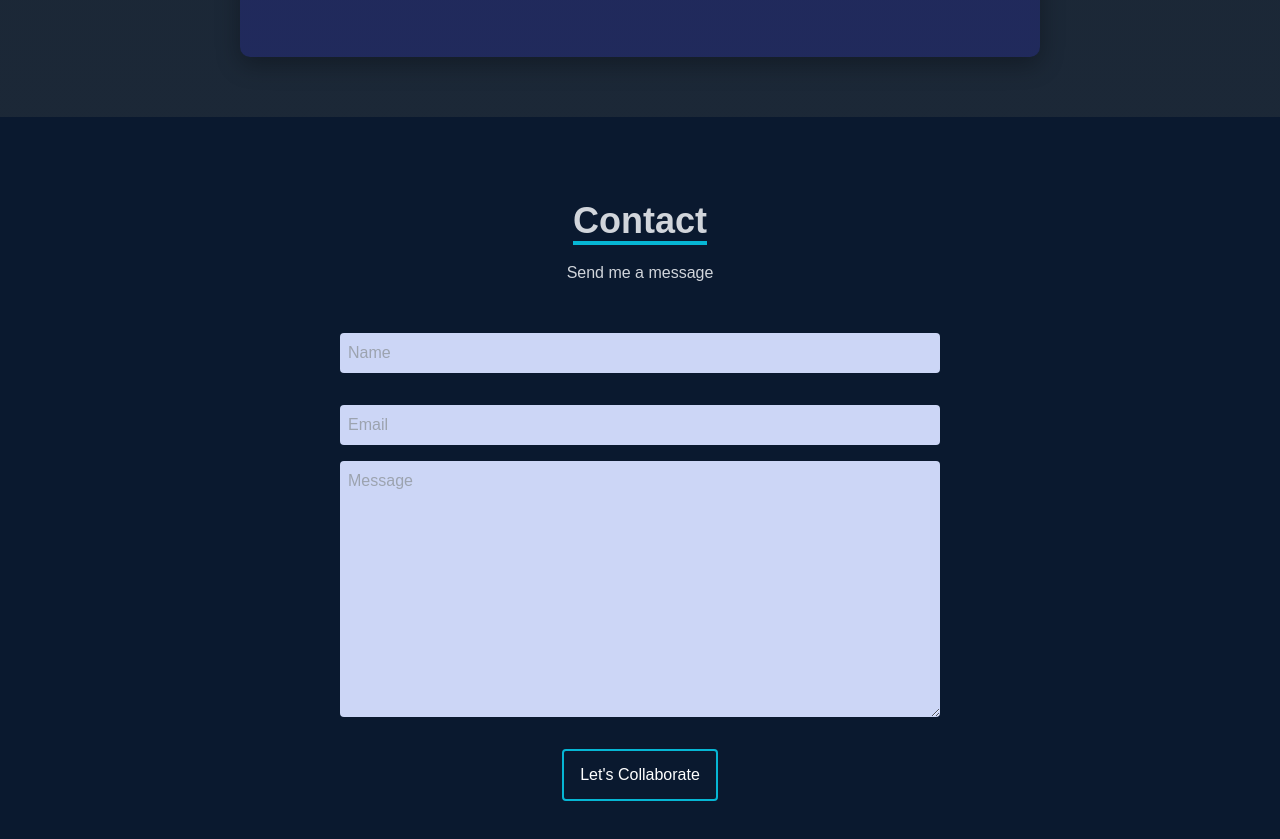
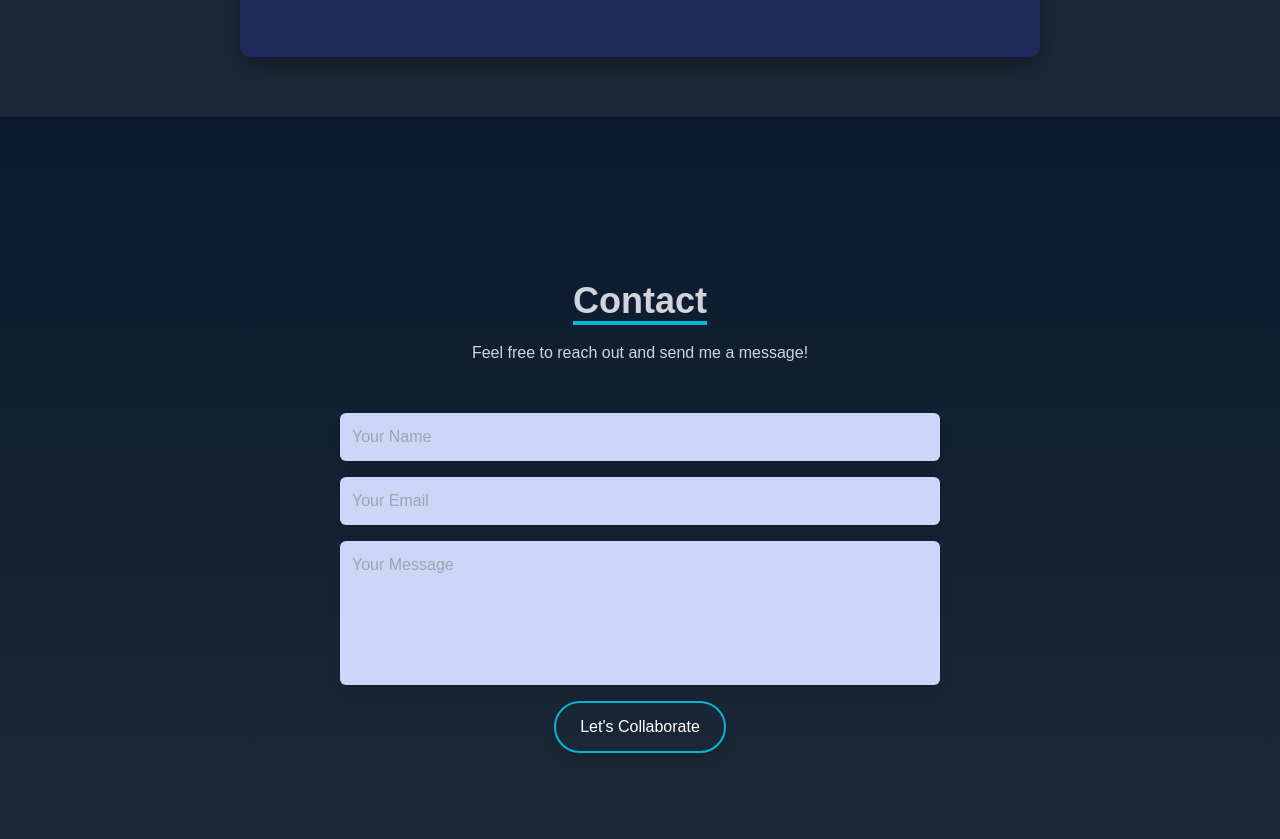
Before and after one commit to MelakuAzene21/My_PortFolio_React, a React (Create React App) app: page / in a window 1280 px wide. Shown: the part 5644-6483 px from the top of the page. Built offline with nearby package versions, Linux system fonts and the light colour scheme.

Commit message:
add transition Effect on Contacts

```diff
--- a/src/components/Contact.js
+++ b/src/components/Contact.js
@@ -1,4 +1,83 @@
-import React, { useState } from 'react';
+// import React, { useState } from 'react';
+
+// const Contact = () => {
+//     const [formData, setFormData] = useState({
+//         name: '',
+//         email: '',
+//         message: '',
+//     });
+
+//     const handleChange = (e) => {
+//         const { name, value } = e.target;
+//         setFormData((prevData) => ({
+//             ...prevData,
+//             [name]: value,
+//         }));
+//     };
+
+//     const handleSubmit = (e) => {
+//         e.preventDefault();
+//         // Basic validation (can be expanded)
+//         if (!formData.name || !formData.email || !formData.message) {
+//             alert("Please fill in all fields.");
+//             return;
+//         }
+//         // Handle form submission (e.g., send to server)
+//         alert('Message sent successfully!'); // Feedback message
+//         // Reset form
+//         setFormData({ name: '', email: '', message: '' });
+//     };
+
+//     return (
+//         <div name='contact' className='w-full h-screen bg-[#0a192f] flex justify-center items-center p-4'>
+//             <div className='flex flex-col max-w-[600px] w-full'>
+//                 <div className='pb-8 flex flex-col justify-center w-full h-full items-center'>
+//                     <p className='text-4xl font-bold inline border-b-4 border-cyan-500 text-gray-300'>Contact</p>
+//                     <p className='text-gray-300 py-4'>Send me a message</p>
+//                 </div>
+//                 <form onSubmit={handleSubmit} className='flex flex-col'>
+//                     <input
+//                         className='bg-[#ccd6f6] p-2 mb-4 rounded transition duration-300 focus:outline-none focus:ring-2 focus:ring-cyan-500'
+//                         type="text"
+//                         placeholder='Name'
+//                         name='name'
+//                         value={formData.name}
+//                         onChange={handleChange}
+//                     />
+//                     <input
+//                         className='my-4 p-2 bg-[#ccd6f6] rounded transition duration-300 focus:outline-none focus:ring-2 focus:ring-cyan-500'
+//                         type="email"
+//                         placeholder='Email'
+//                         name='email'
+//                         value={formData.email}
+//                         onChange={handleChange}
+//                     />
+//                     <textarea
+//                         className='bg-[#ccd6f6] p-2 rounded transition duration-300 focus:outline-none focus:ring-2 focus:ring-cyan-500'
+//                         name="message"
+//                         rows="10"
+//                         placeholder='Message'
+//                         value={formData.message}
+//                         onChange={handleChange}
+//                     ></textarea>
+//                     <button
+//                         className='text-white border-2 border-cyan-500 hover:bg-cyan-500 hover:border-transparent px-4 py-3 my-8 mx-auto flex items-center transition duration-300 rounded'
+//                         type='submit'
+//                     >
+//                         Let's Collaborate
+//                     </button>
+//                 </form>
+//             </div>
+//         </div>
+//     );
+// };
+
+// export default Contact;
+
+
+import React, { useState, useEffect } from 'react';
+import AOS from 'aos';
+import 'aos/dist/aos.css';
 
 const Contact = () => {
     const [formData, setFormData] = useState({
@@ -6,6 +85,10 @@ const Contact = () => {
         email: '',
         message: '',
     });
+
+    useEffect(() => {
+        AOS.init({ duration: 1000 });
+    }, []);
 
     const handleChange = (e) => {
         const { name, value } = e.target;
@@ -17,52 +100,63 @@ const Contact = () => {
 
     const handleSubmit = (e) => {
         e.preventDefault();
-        // Basic validation (can be expanded)
         if (!formData.name || !formData.email || !formData.message) {
-            alert("Please fill in all fields.");
+            alert('Please fill in all fields.');
             return;
         }
-        // Handle form submission (e.g., send to server)
-        alert('Message sent successfully!'); // Feedback message
-        // Reset form
+        alert('Message sent successfully!');
         setFormData({ name: '', email: '', message: '' });
     };
 
     return (
-        <div name='contact' className='w-full h-screen bg-[#0a192f] flex justify-center items-center p-4'>
-            <div className='flex flex-col max-w-[600px] w-full'>
-                <div className='pb-8 flex flex-col justify-center w-full h-full items-center'>
-                    <p className='text-4xl font-bold inline border-b-4 border-cyan-500 text-gray-300'>Contact</p>
-                    <p className='text-gray-300 py-4'>Send me a message</p>
+        <div
+            name="contact"
+            className="w-full min-h-screen bg-gradient-to-b from-[#0a192f] to-[#1e2a38] flex justify-center items-center p-4"
+        >
+            <div className="flex flex-col max-w-[600px] w-full">
+                <div
+                    className="pb-8 flex flex-col justify-center w-full h-full items-center"
+                    data-aos="fade-down"
+                >
+                    <p className="text-4xl font-bold inline border-b-4 border-cyan-500 text-gray-300">
+                        Contact
+                    </p>
+                    <p className="text-gray-300 py-4 text-center">
+                        Feel free to reach out and send me a message!
+                    </p>
                 </div>
-                <form onSubmit={handleSubmit} className='flex flex-col'>
+                <form
+                    onSubmit={handleSubmit}
+                    className="flex flex-col space-y-4"
+                    data-aos="fade-up"
+                >
                     <input
-                        className='bg-[#ccd6f6] p-2 mb-4 rounded transition duration-300 focus:outline-none focus:ring-2 focus:ring-cyan-500'
+                        className="bg-[#ccd6f6] p-3 rounded-md shadow-lg transition-transform duration-300 hover:scale-105 focus:outline-none focus:ring-2 focus:ring-cyan-500"
                         type="text"
-                        placeholder='Name'
-                        name='name'
+                        placeholder="Your Name"
+                        name="name"
                         value={formData.name}
                         onChange={handleChange}
                     />
                     <input
-                        className='my-4 p-2 bg-[#ccd6f6] rounded transition duration-300 focus:outline-none focus:ring-2 focus:ring-cyan-500'
+                        className="bg-[#ccd6f6] p-3 rounded-md shadow-lg transition-transform duration-300 hover:scale-105 focus:outline-none focus:ring-2 focus:ring-cyan-500"
                         type="email"
-                        placeholder='Email'
-                        name='email'
+                        placeholder="Your Email"
+                        name="email"
                         value={formData.email}
                         onChange={handleChange}
                     />
                     <textarea
-                        className='bg-[#ccd6f6] p-2 rounded transition duration-300 focus:outline-none focus:ring-2 focus:ring-cyan-500'
+                        className="bg-[#ccd6f6] p-3 rounded-md shadow-lg resize-none transition-transform duration-300 hover:scale-105 focus:outline-none focus:ring-2 focus:ring-cyan-500"
                         name="message"
-                        rows="10"
-                        placeholder='Message'
+                        rows="5"
+                        placeholder="Your Message"
                         value={formData.message}
                         onChange={handleChange}
                     ></textarea>
                     <button
-                        className='text-white border-2 border-cyan-500 hover:bg-cyan-500 hover:border-transparent px-4 py-3 my-8 mx-auto flex items-center transition duration-300 rounded'
-                        type='submit'
+                        className="text-white border-2 border-cyan-500 hover:bg-cyan-500 hover:border-transparent px-6 py-3 mx-auto rounded-full shadow-lg transition-transform duration-300 hover:scale-110"
+                        type="submit"
                     >
                         Let's Collaborate
                     </button>
```
